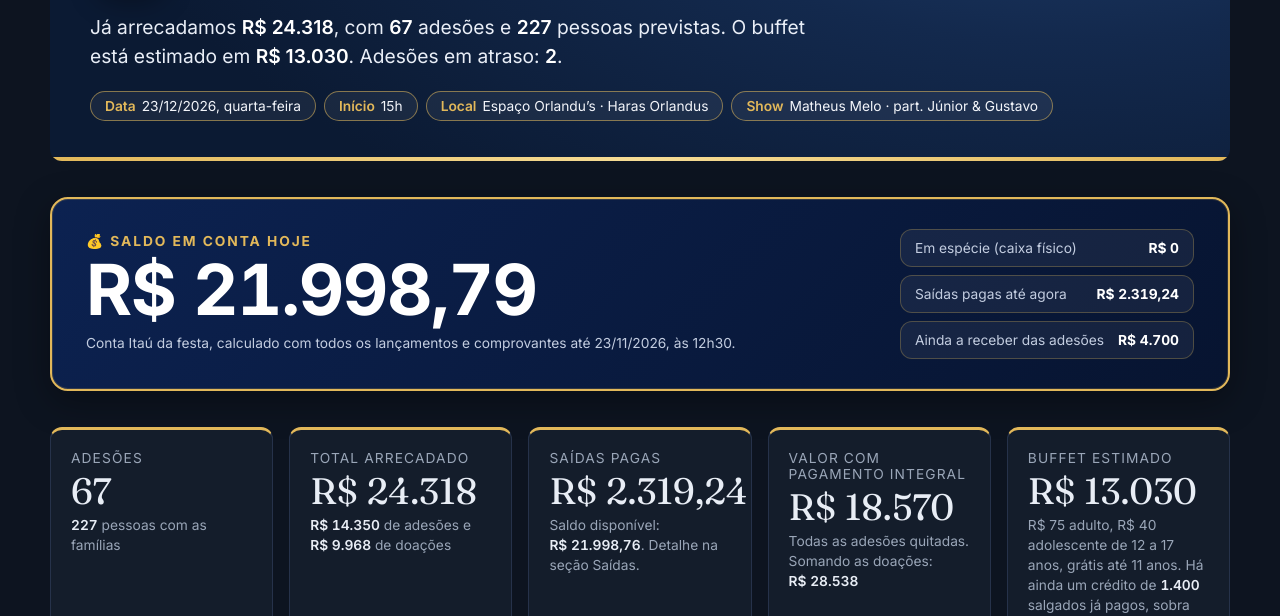
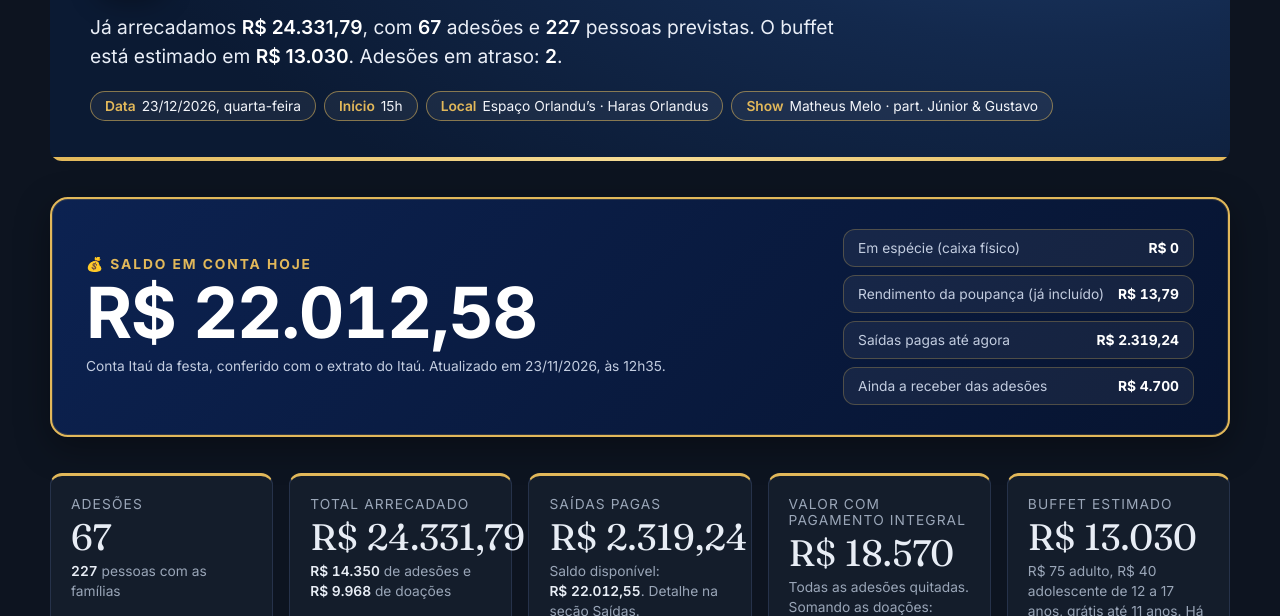
Before and after one commit to erickmmoraes0928/festa29bpm, a plain HTML site: page index.html in a window 1280 px wide. Shown: the part 179-795 px from the top of the page. Drawn offline with Linux system fonts and the light colour scheme.

Commit message:
Dashboard: saldo em conta conferido com o extrato (R$ 22.012,58) e rendimento da poupança (R$ 13,79)
Co-Authored-By: Claude Sonnet 5.5 <noreply@anthropic.com>
Claude-Session: https://claude.ai/code/session_01LGRpsbniLexwgmBBr6GqmP

```diff
--- a/dados.json
+++ b/dados.json
@@ -5,7 +5,7 @@
   "pessoas": 227,
   "arrecadado_adesoes": 14350,
   "doacoes": 9968,
-  "total_entradas": 24318,
+  "total_entradas": 24331.79,
   "a_receber": 4700,
   "receita_prevista": 18570,
   "total_integral": 28538,
@@ -19,9 +19,10 @@
   "custos_a_pagar": 500,
   "caixa_apos_buffet": 15008,
   "devolucoes": 480,
-  "saldo_disponivel": 21998.76,
-  "saldo_conta": 21998.79,
-  "saldo_especie": 0
+  "saldo_disponivel": 22012.55,
+  "saldo_conta": 22012.58,
+  "saldo_especie": 0,
+  "rendimentos": 13.79
  },
  "faixas": [
   {
@@ -805,7 +806,7 @@
    "situacao": "Preço a confirmar; o chopp claro é consignado (paga só o consumido)"
   }
  ],
- "extrato_data": "23/11/2026, às 12h30",
+ "extrato_data": "23/11/2026, às 12h35",
  "cerveja": {
   "preco_latao": 4.5,
   "preco_litrao": 5.4,
--- a/index.html
+++ b/index.html
@@ -120,10 +120,11 @@ body{margin:0;background:var(--color-bg);color:var(--color-fg);padding-left:max(
     <div>
       <div class="k">💰 Saldo em conta hoje</div>
       <div class="v" data-draw="cash-conta">—</div>
-      <div class="s">Conta Itaú da festa, calculado com todos os lançamentos e comprovantes até <span data-draw="cash-data">—</span>.</div>
+      <div class="s">Conta Itaú da festa, conferido com o extrato do Itaú. Atualizado em <span data-draw="cash-data">—</span>.</div>
     </div>
     <div class="side">
       <div>Em espécie (caixa físico) <b data-draw="cash-esp">—</b></div>
+      <div>Rendimento da poupança (já incluído) <b data-draw="cash-rend">—</b></div>
       <div>Saídas pagas até agora <b data-draw="saidas-total">—</b></div>
       <div>Ainda a receber das adesões <b data-draw="cash-rec">—</b></div>
     </div>
@@ -354,6 +355,7 @@ fetch('dados.json?v='+Date.now(),{cache:'no-store'}).then(r=>r.json()).then(D=>{
  fill('tab-apagar',D.a_pagar||[],r=>{const v=r.ref?I[r.ref]:r.valor;return [td(r.item),td(r.situacao),td(v==null?'A definir':brl.format(v),'num')];});
  document.querySelectorAll('[data-draw="cash-conta"]').forEach(el=>el.textContent=I.saldo_conta==null?'—':brl.format(I.saldo_conta));
  document.querySelectorAll('[data-draw="cash-data"]').forEach(el=>el.textContent=D.extrato_data||'—');
+ document.querySelectorAll('[data-draw="cash-rend"]').forEach(el=>el.textContent=Number(I.rendimentos||0).toLocaleString('pt-BR',{style:'currency',currency:'BRL',minimumFractionDigits:2}));
  document.querySelectorAll('[data-draw="cash-esp"]').forEach(el=>el.textContent=brl.format(Number(I.saldo_especie||0)));
  document.querySelectorAll('[data-draw="cash-rec"]').forEach(el=>el.textContent=brl.format(Number(I.a_receber||0)));
  fill('tab-faixas',D.faixas,r=>[td(r.faixa),td(int.format(r.pessoas),'num'),td(r.valor_unitario?brl.format(r.valor_unitario):'Grátis','num'),td(brl.format(r.total),'num')]);
```
